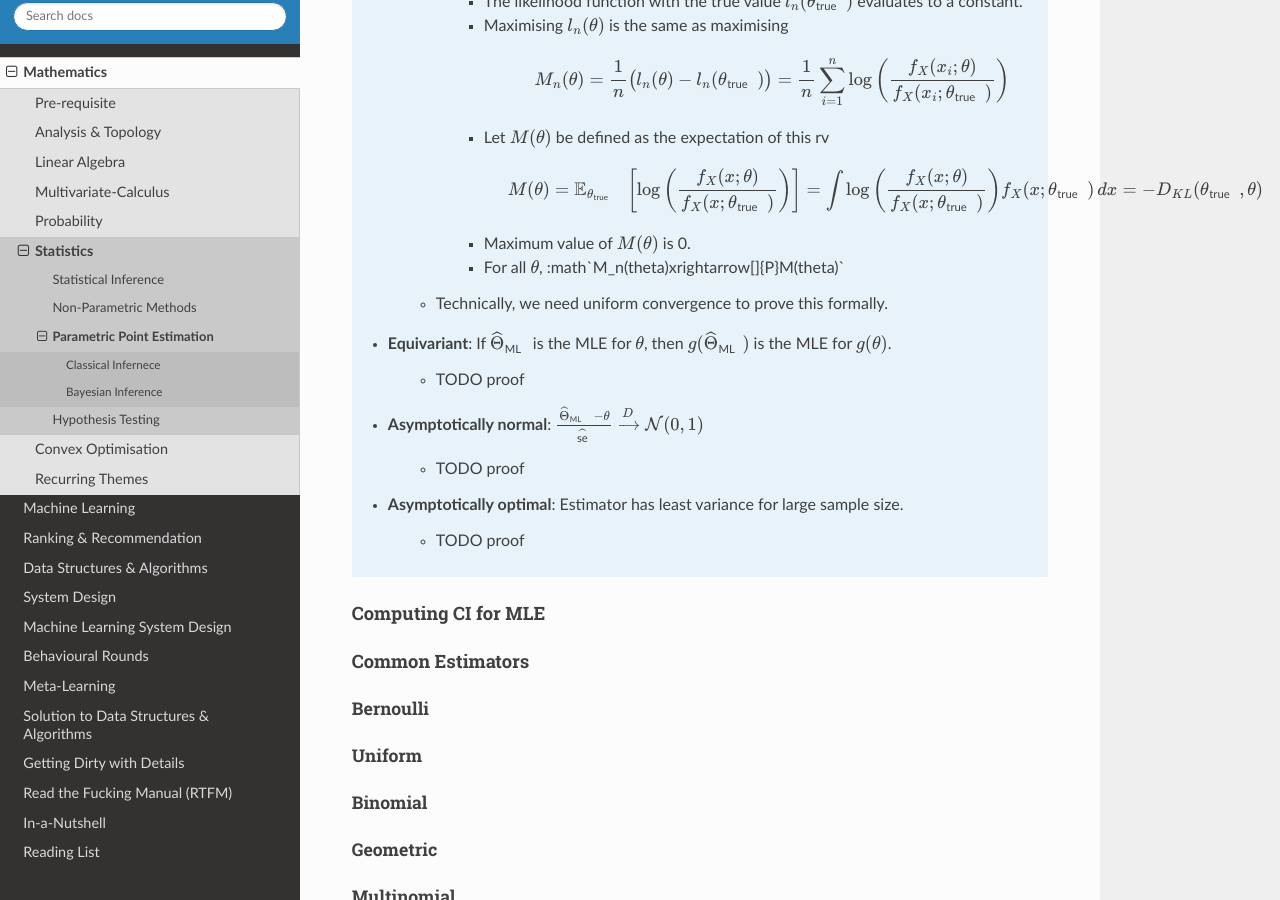
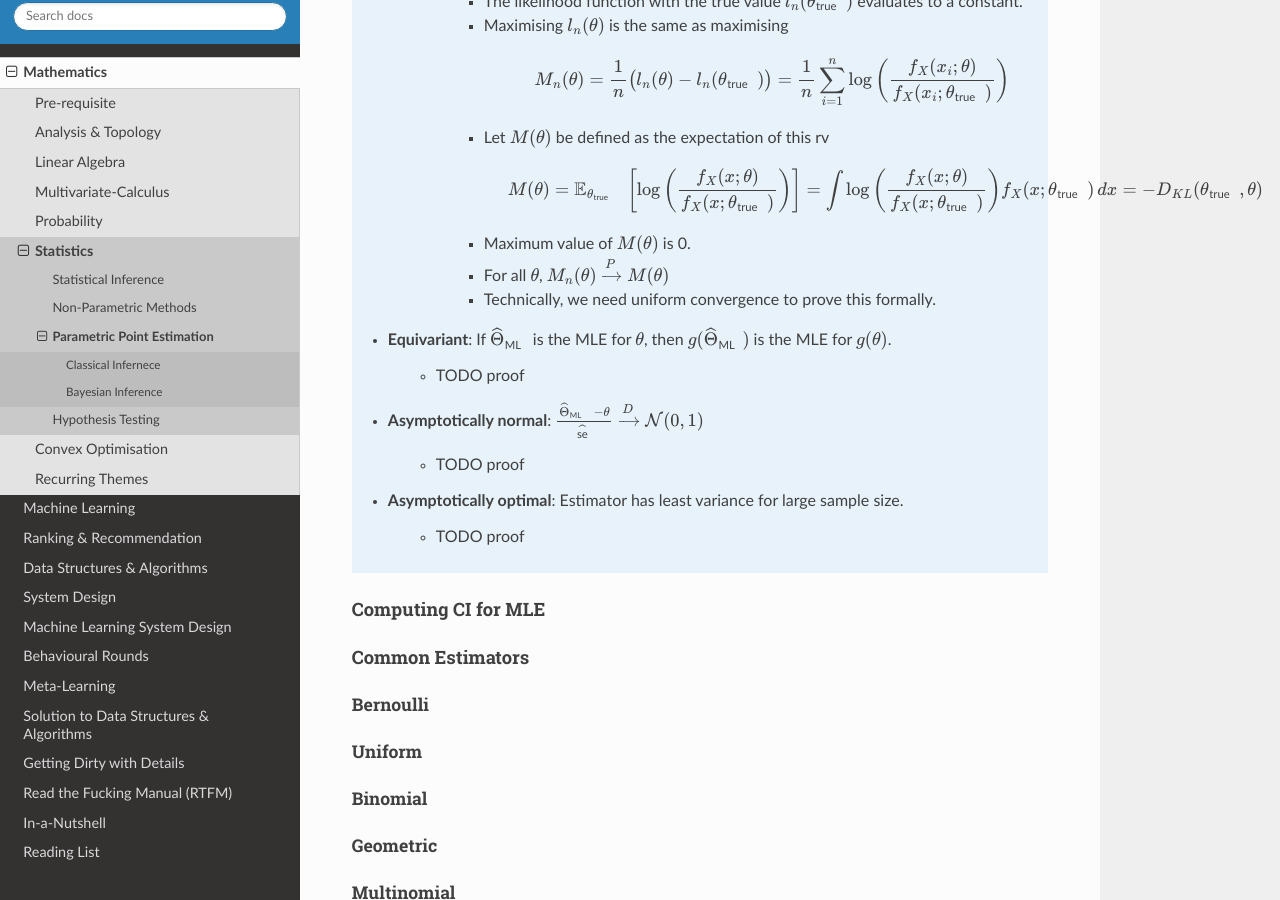
Before and after one commit to uselesstechjunks/leetcode, a Sphinx documentation site: the page built from docs/source/math/stat/pointest.rst, in a window 1280 px wide and 900 px high, scrolled down 2549 px. Built offline with Sphinx 7.4.7 and the Read the Docs theme 2.0.0, drawn with Linux system fonts in a browser that asks for light colours.

Commit message:
Update pointest.rst

```diff
--- a/docs/source/math/stat/pointest.rst
+++ b/docs/source/math/stat/pointest.rst
@@ -93,10 +93,8 @@ Properties
 
 				.. math:: M(\theta)=\mathbb{E}_{\theta_\text{true}}\left[\log\left(\frac{f_X(x;\theta)}{f_X(x;\theta_{\text{true}})}\right)\right]=\int\log\left(\frac{f_X(x;\theta)}{f_X(x;\theta_{\text{true}})}\right)f_X(x;\theta_{\text{true}})\mathop{dx}=-D_{KL}(\theta_{\text{true}},\theta)
 			* Maximum value of :math:`M(\theta)` is 0.
-			* For all :math:`\theta`, :math`M_n(\theta)\xrightarrow[]{P}M(\theta)`
-
-		* Technically, we need uniform convergence to prove this formally.
-
+			* For all :math:`\theta`, :math:`M_n(\theta)\xrightarrow[]{P}M(\theta)`
+			* Technically, we need uniform convergence to prove this formally.
 	* **Equivariant**: If :math:`\widehat{\Theta}_{\text{ML}}` is the MLE for :math:`\theta`, then :math:`g(\widehat{\Theta}_{\text{ML}})` is the MLE for :math:`g(\theta)`.
 
 		* TODO proof
```
